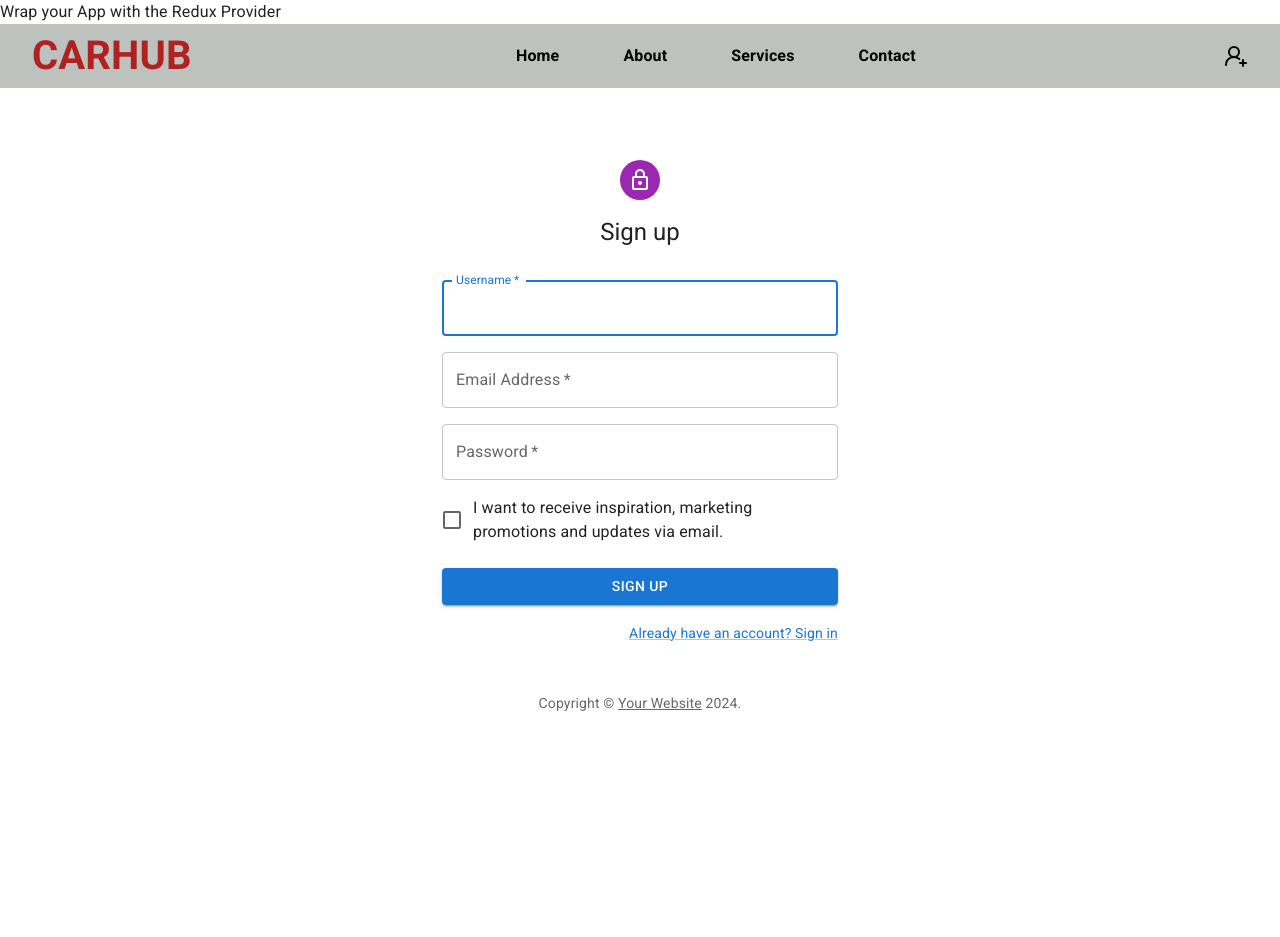
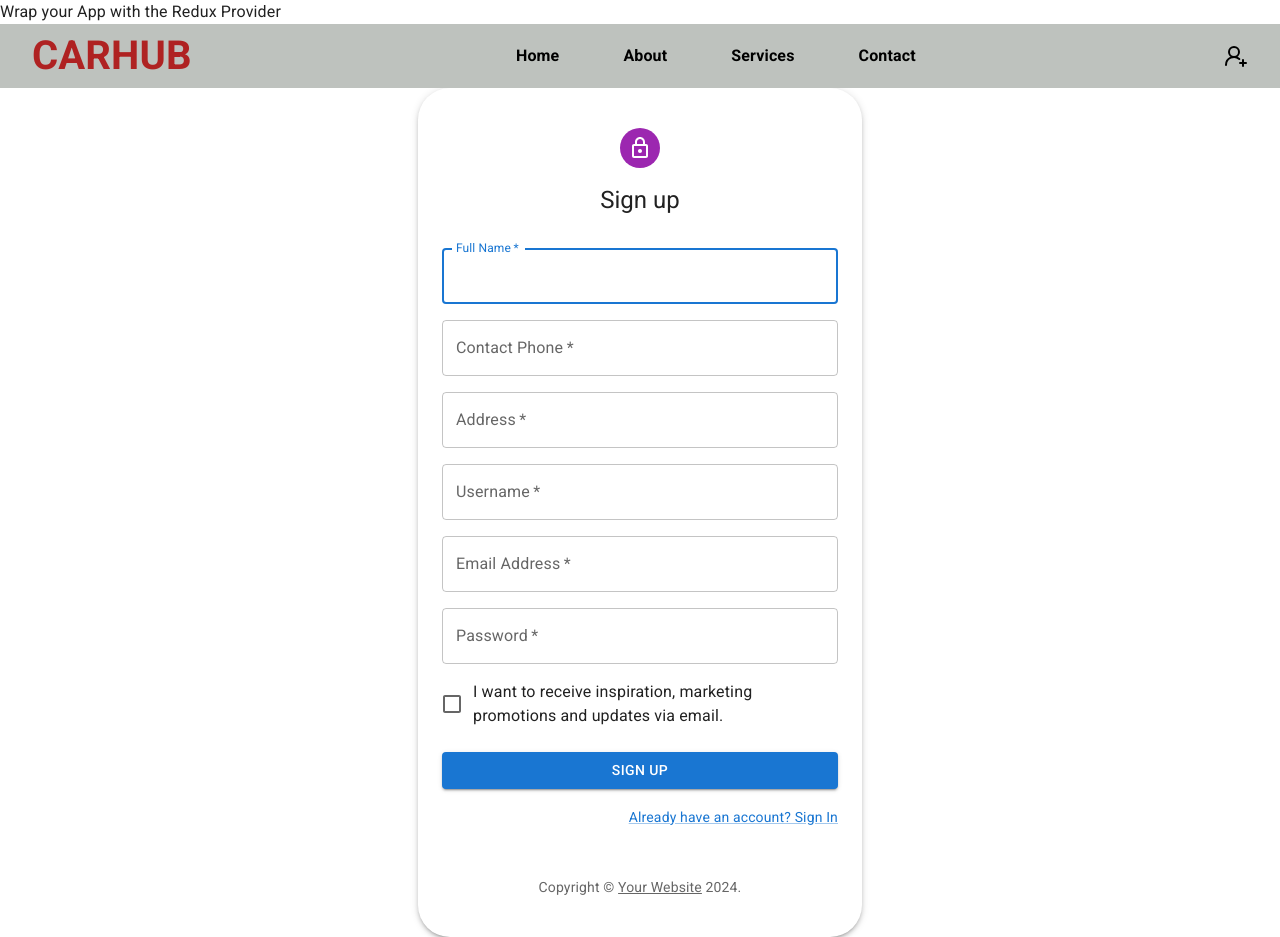
Before and after one commit to Vicky-peace/CarHub-client, a React (Vite) app: page /signup in a window 1280 px wide. Before the commit the page ends 800 px from the top, so only its background shows below. Built offline with nearby package versions, Linux system fonts and the light colour scheme.

Commit message:
changes done

```diff
--- a/src/components/Registration/RegisterForm.tsx
+++ b/src/components/Registration/RegisterForm.tsx
@@ -32,9 +32,12 @@ export default function SignUp() {
     const username = data.get('username') as string;
     const email = data.get('email') as string;
     const password = data.get('password') as string;
+    const full_name = data.get('full_name') as string;
+    const contact_phone = data.get('contact_phone') as string;
+    const address = data.get('address') as string;
 
     try {
-      const response = await register({ username, email, password }).unwrap();
+      const response = await register({ username, email, password, full_name, contact_phone, address }).unwrap();
       const { token, role } = response;
 
       localStorage.setItem('token', token);
@@ -51,19 +54,28 @@ export default function SignUp() {
 
   return (
     <ThemeProvider theme={theme}>
-      <Container component="main" maxWidth="xs">
+      <Container component="main" maxWidth="xs" sx={{ boxShadow: 3, padding: 4, borderRadius: 8 }}>
         <CssBaseline />
-        <Box sx={{ marginTop: 8, display: 'flex', flexDirection: 'column', alignItems: 'center' }}>
+        <Box sx={{ display: 'flex', flexDirection: 'column', alignItems: 'center' }}>
           <Avatar sx={{ m: 1, bgcolor: 'secondary.main' }}>
             <LockOutlinedIcon />
           </Avatar>
           <Typography component="h1" variant="h5">
             Sign up
           </Typography>
-          <Box component="form" noValidate onSubmit={handleSubmit} sx={{ mt: 3 }}>
+          <Box component="form" noValidate onSubmit={handleSubmit} sx={{ mt: 3, width: '100%' }}>
             <Grid container spacing={2}>
               <Grid item xs={12}>
-                <TextField autoComplete="given-name" name="username" required fullWidth id="username" label="Username" autoFocus />
+                <TextField autoComplete="given-name" name="full_name" required fullWidth id="full_name" label="Full Name" autoFocus />
+              </Grid>
+              <Grid item xs={12}>
+                <TextField required fullWidth id="contact_phone" label="Contact Phone" name="contact_phone" autoComplete="tel" />
+              </Grid>
+              <Grid item xs={12}>
+                <TextField required fullWidth id="address" label="Address" name="address" autoComplete="address" />
+              </Grid>
+              <Grid item xs={12}>
+                <TextField autoComplete="username" name="username" required fullWidth id="username" label="Username" />
               </Grid>
               <Grid item xs={12}>
                 <TextField required fullWidth id="email" label="Email Address" name="email" autoComplete="email" />
@@ -80,9 +92,9 @@ export default function SignUp() {
             </Button>
             <Grid container justifyContent="flex-end">
               <Grid item>
-                <Link href="/signin" variant="body2">
-                  Already have an account? Sign in
-                </Link>
+              <Link href="/signup" variant="body2">
+              {"Already have an account? Sign In"}
+              </Link>
               </Grid>
             </Grid>
           </Box>
--- a/src/types.ts
+++ b/src/types.ts
@@ -7,6 +7,9 @@ export interface RegisterRequest {
   username: string;
   email: string;
   password: string;
+  full_name: string;
+  contact_phone: string;
+  address: string;
 }
 
 export interface LoginResponse {
```
